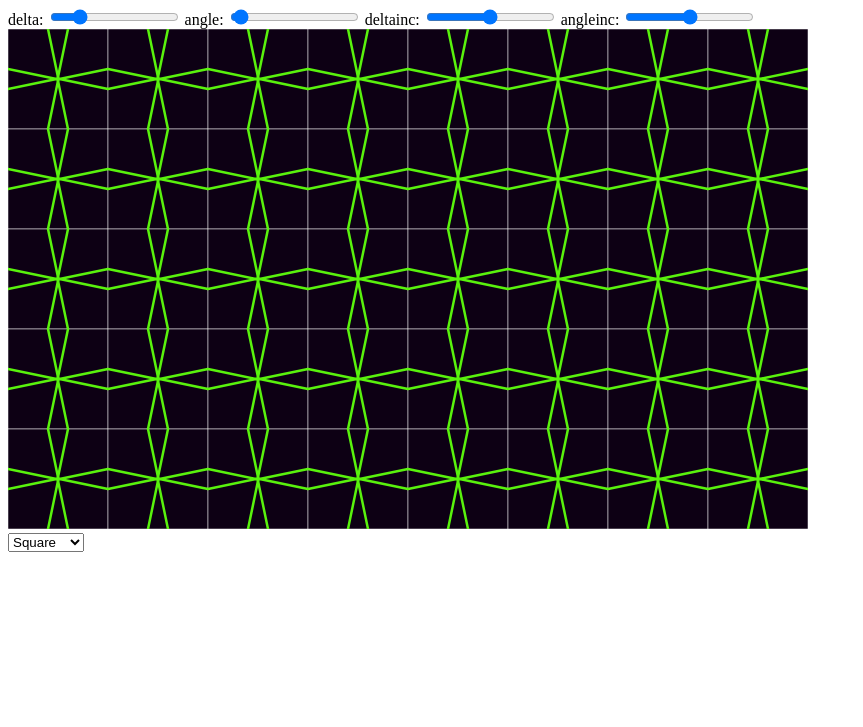
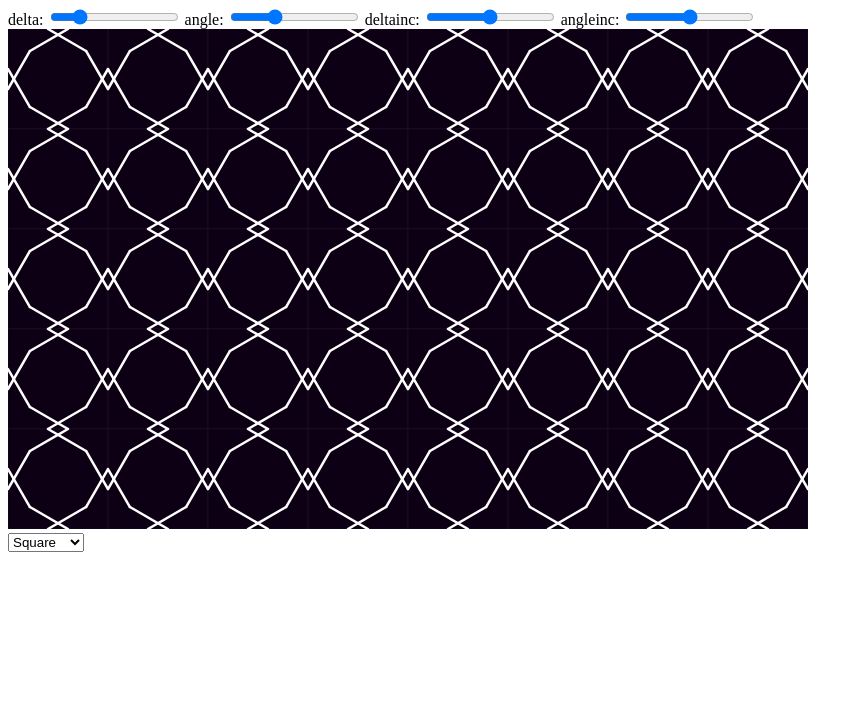
Before and after one commit to IgorKonovalov/Islamic_Star_Patterns_SVG, a plain HTML site: page index.html in a window 1280 px wide. Shown: the part 73-800 px from the top of the page, without its empty margins (0-863 px from the left). Drawn offline with Linux system fonts and the light colour scheme.

Commit message:
degrees to rad

```diff
--- a/index.html
+++ b/index.html
@@ -10,9 +10,9 @@
 <body>
   <h1>SVG</h1>
   <span>delta: </span><input type="range" id="delta" name="" value="10" min="0" max="50" step="1">
-  <span>angle: </span><input type="range" id="angle" name="" value="2.3" min="1.8" max="20" step="0.01">
+  <span>angle: </span><input type="range" id="angle" name="" value="30" min="0" max="90" step="1">
   <span>deltainc: </span><input type="range" id="deltaInc" name="" value="0" min="-0.5" max="0.5" step="0.01">
-  <span>angleinc: </span><input type="range" id="angleInc" name="" value="0" min="-0.01" max="0.01" step="0.0001">
+  <span>angleinc: </span><input type="range" id="angleInc" name="" value="0" min="-1" max="1" step="0.01">
   <br>
 
   <div id="svgContainer"></div>
--- a/src/edge.js
+++ b/src/edge.js
@@ -25,13 +25,13 @@ function Edge(a, b) { // side of the polygon
     v1 = v1.setMagnitude(1); // normalize vectors
     v2 = v2.setMagnitude(1);
 
-    if (angle > 20) angle = 20;
+    angleRad = angle * Math.PI / 180;
 
-    v1 = v1.rotate(-angle);
-    v2 = v2.rotate(angle);
+    v1 = v1.rotate(-angleRad);
+    v2 = v2.rotate(angleRad);
 
     alpha = alpha / 2;
-    let beta = Math.PI - alpha - angle;
+    let beta = Math.PI - alpha - angleRad;
     let len = Math.sin(alpha) * ((halfLength + delta) / Math.sin(beta));
 
     v1 = v1.setMagnitude(len);
--- a/src/index.js
+++ b/src/index.js
@@ -18,6 +18,7 @@ svg.setAttributeNS(null, "width", width + "px");
 svg.setAttributeNS(null, "height", height + "px");
 svg.setAttributeNS(null, "id", "starPattern");
 
+let angle, delta;
 
 
 // задание начальных состояний
@@ -92,13 +93,12 @@ function drawSVGGrid() { // creating grid with polygons and lines
 drawSVGGrid();
 
 
-
 function drawSVGhankins() {
   let deltainc = 0;
   let angleinc = 0;
   polygons.forEach((poly, i) => {
     delta = Number(deltaR.value) + deltainc;
-    angle = Math.PI / angleR.value + angleinc;
+    angle = Number(angleR.value) + angleinc;
     const g = document.getElementsByTagName('g')[i];
     const lines = Array.prototype.slice.call(g.childNodes).slice(1);
     let hankinsCoord = poly.getHankins();
--- a/src/main.css
+++ b/src/main.css
@@ -5,11 +5,11 @@
     pointer-events: visiblePainted;
     fill: hsla(279, 100%, 4%, 1);
     stroke: hsla(0, 100%, 100%, 1);
-    stroke-width: .5;
+    stroke-width: .05;
 }
 
 .tile line {
-  stroke: hsla(100, 90%, 50%, 1);
+  stroke: hsla(0, 100%, 100%, 1);
   stroke-width: 2.5;
   stroke-linecap: round;
   stroke-dasharray: 0;
```
